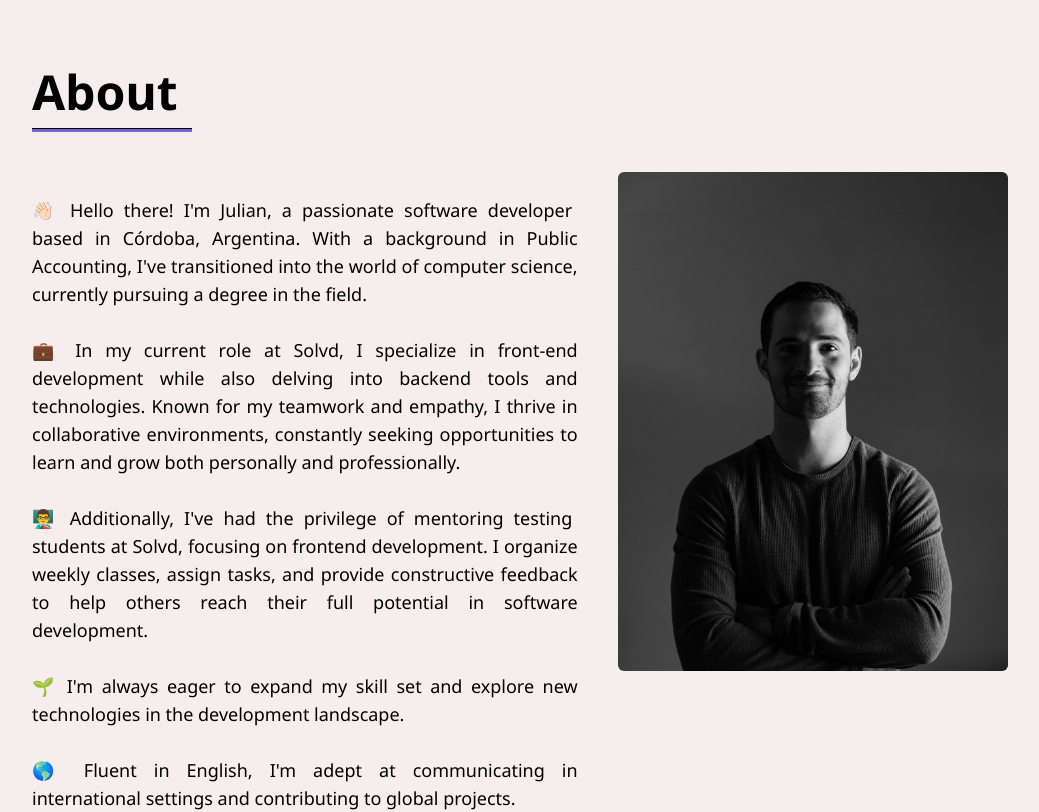
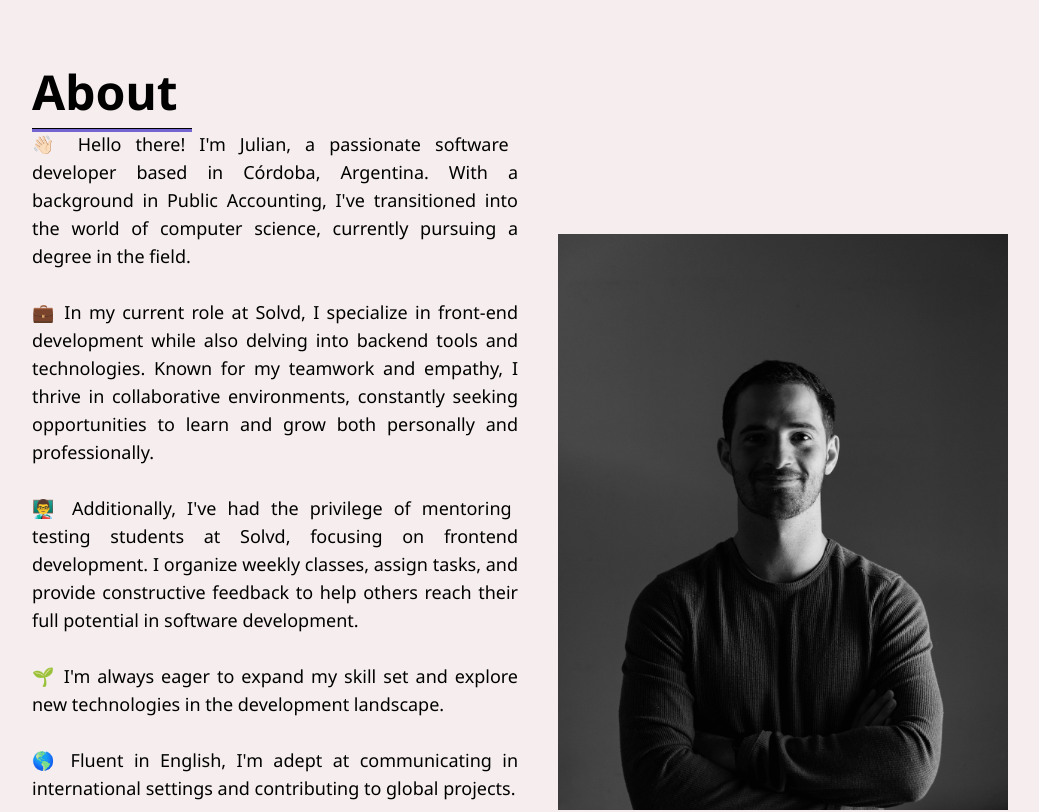
Before and after one commit to JulianOviedo/Portfolio2.0, a React (Vite) app: page / in a window 1280 px wide. Shown: the part 820-1632 px from the top of the page, without its empty margins (120-1159 px from the left). Built offline with nearby package versions, Linux system fonts and the light colour scheme.

Commit message:
fix about me

```diff
--- a/src/components/Sections.tsx
+++ b/src/components/Sections.tsx
@@ -1,12 +1,17 @@
-import { useEffect, useState } from "react"
-import { Logos } from "./SkillLogos"
-import { Proyects } from "./ProyectsSection"
-import { SectionTitle } from "./SectionTitle"
-import { Timeline } from "./Timeline"
-import { Element } from "react-scroll"
+import { useEffect, useState } from "react";
+import { Logos } from "./SkillLogos";
+import { Proyects } from "./ProyectsSection";
+import { SectionTitle } from "./SectionTitle";
+import { Timeline } from "./Timeline";
+import { Element } from "react-scroll";
 
 export const Sections = () => {
-  const titlesList = ['FrontEnd Web Developer', 'Accountant', 'Musician', 'Dog Dad 🤣'];
+  const titlesList = [
+    "FrontEnd Web Developer",
+    "Accountant",
+    "Musician",
+    "Dog Dad 🤣",
+  ];
   const [currentIndex, setCurrentIndex] = useState(0);
 
   useEffect(() => {
@@ -19,33 +24,68 @@ export const Sections = () => {
 
   return (
     <>
-      <section id="Home" className="text-xl flex h-screen items-start justify-center flex-col lg:ml-24">
-        <span className="text-primary font-bold text-xl lg:text-2xl">Hello! 👋🏻 My Name is</span>
-        <h1 className="font-extrabold text-4xl mt-4 lg:text-6xl">Julian Oviedo</h1>
-        <h2 className="mt-2 relative text-2xl font-bold lg:text-4xl dark:text-disabled animate-wiggle">{titlesList[currentIndex]}</h2>
-        <p className="mt-2 text-sm lg:text-lg dark:text-disabled">I design and build websites that look good, and work well.</p>
-        <a href="#My Work" className="text-white bg-primary rounded w-34 h-12 mt-4 font-extralight px-4 text-sm hover:shadow-2xl hover:underline flex items-center justify-center cursor-pointer lg:mb-56 lg:text-md">
+      <section
+        id="Home"
+        className="text-xl flex h-screen items-start justify-center flex-col lg:ml-24"
+      >
+        <span className="text-primary font-bold text-xl lg:text-2xl">
+          Hello! 👋🏻 My Name is
+        </span>
+        <h1 className="font-extrabold text-4xl mt-4 lg:text-6xl">
+          Julian Oviedo
+        </h1>
+        <h2 className="mt-2 relative text-2xl font-bold lg:text-4xl dark:text-disabled animate-wiggle">
+          {titlesList[currentIndex]}
+        </h2>
+        <p className="mt-2 text-sm lg:text-lg dark:text-disabled">
+          I design and build websites that look good, and work well.
+        </p>
+        <a
+          href="#My Work"
+          className="text-white bg-primary rounded w-34 h-12 mt-4 font-extralight px-4 text-sm hover:shadow-2xl hover:underline flex items-center justify-center cursor-pointer lg:mb-56 lg:text-md"
+        >
           See my Work
         </a>
       </section>
 
       <Element name="About">
-      <section id="About" className="mb-40" >
+        <section id="About" className="mb-40">
           <SectionTitle>About</SectionTitle>
-        <div className="md:flex md:flex-col md:gap-10 md:justify-end xl:flex-row-reverse mt-10">
-          <img className="md:w-[60%] md:h-[60%] xl:w-[40%] md:self-center xl:self-start rounded-md" src="/profile.png" alt="profile img" />
-          <p className="my-6 text-md text-justify font-extralight lg:w-full lg:text-lg dark:text-disabled h-auto">
-          👋🏻 Hello there! I'm Julian, a passionate software developer based in Córdoba, Argentina. With a background in Public Accounting, I've transitioned into the world of computer science, currently pursuing a degree in the field. <br /><br />
-
-          💼 In my current role at Solvd, I specialize in front-end development while also delving into backend tools and technologies. Known for my teamwork and empathy, I thrive in collaborative environments, constantly seeking opportunities to learn and grow both personally and professionally.<br /><br />
-
-          👨‍🏫 Additionally, I've had the privilege of mentoring testing students at Solvd, focusing on frontend development. I organize weekly classes, assign tasks, and provide constructive feedback to help others reach their full potential in software development. <br /><br />
-
-          🌱 I'm always eager to expand my skill set and explore new technologies in the development landscape.<br /><br />
-
-          🌎 Fluent in English, I'm adept at communicating in international settings and contributing to global projects. <br /><br />
-
-          I'm excited to continue my journey of growth and contribute to the ever-evolving world of software development!</p>
+          <div className="md:flex md:flex-col md:gap-10 md:justify-center xl:flex-row-reverse mt-10 xl:max-h-[700px]">
+            <img
+              className="w-full sm:w-[450px] sm:self-center"
+              src="/profile.png"
+              alt="profile img"
+            />
+            <p className="my-6 text-md text-justify font-extralight lg:w-full lg:text-lg dark:text-disabled 2xl:p-5 h-auto max-w-[800px] self-center ">
+              👋🏻 Hello there! I'm Julian, a passionate software developer based
+              in Córdoba, Argentina. With a background in Public Accounting,
+              I've transitioned into the world of computer science, currently
+              pursuing a degree in the field. <br />
+              <br />
+              💼 In my current role at Solvd, I specialize in front-end
+              development while also delving into backend tools and
+              technologies. Known for my teamwork and empathy, I thrive in
+              collaborative environments, constantly seeking opportunities to
+              learn and grow both personally and professionally.
+              <br />
+              <br />
+              👨‍🏫 Additionally, I've had the privilege of mentoring testing
+              students at Solvd, focusing on frontend development. I organize
+              weekly classes, assign tasks, and provide constructive feedback to
+              help others reach their full potential in software development.{" "}
+              <br />
+              <br />
+              🌱 I'm always eager to expand my skill set and explore new
+              technologies in the development landscape.
+              <br />
+              <br />
+              🌎 Fluent in English, I'm adept at communicating in international
+              settings and contributing to global projects. <br />
+              <br />
+              I'm excited to continue my journey of growth and contribute to the
+              ever-evolving world of software development!
+            </p>
           </div>
         </section>
       </Element>
@@ -77,11 +117,20 @@ export const Sections = () => {
         <section id="Contact" className="lg:mt-24 ">
           <SectionTitle>Contact</SectionTitle>
           <p className="mt-10">
-          I'm currently available to get involved in new projects, so get in touch if you'd like to work together. <br /><br />
-          Email me at <a className="text-primary font-bold hover:underline" href="mailto:julianovie234@gmail.com">julianovie234@gmail.com</a> and let's talk !
+            I'm currently available to get involved in new projects, so get in
+            touch if you'd like to work together. <br />
+            <br />
+            Email me at{" "}
+            <a
+              className="text-primary font-bold hover:underline"
+              href="mailto:julianovie234@gmail.com"
+            >
+              julianovie234@gmail.com
+            </a>{" "}
+            and let's talk !
           </p>
         </section>
       </Element>
     </>
-  )
-}
+  );
+};
```
Lines whose indentation alone changed are shown as unchanged.
